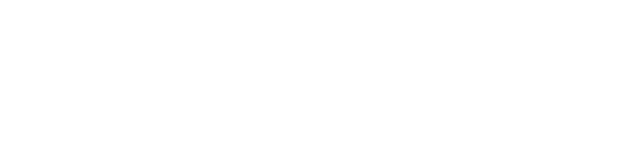
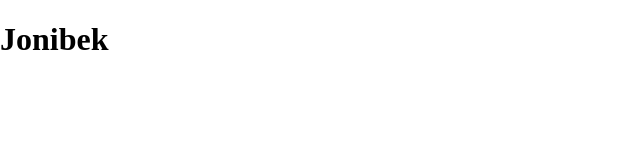
Before and after one commit to Ahmadjon0125/Sunnyside, a plain HTML site: page index.html in a window 1280 px wide. Shown: the whole page, without its empty margins (0-640 px from the left). Drawn offline with Linux system fonts and the light colour scheme.

Commit message:
Initial commiT

```diff
--- a/index.html
+++ b/index.html
@@ -8,5 +8,6 @@
   <title>Document</title>
 </head>
 <body>
+  <h1>Jonibek</h1>
 </body>
 </html>
```
